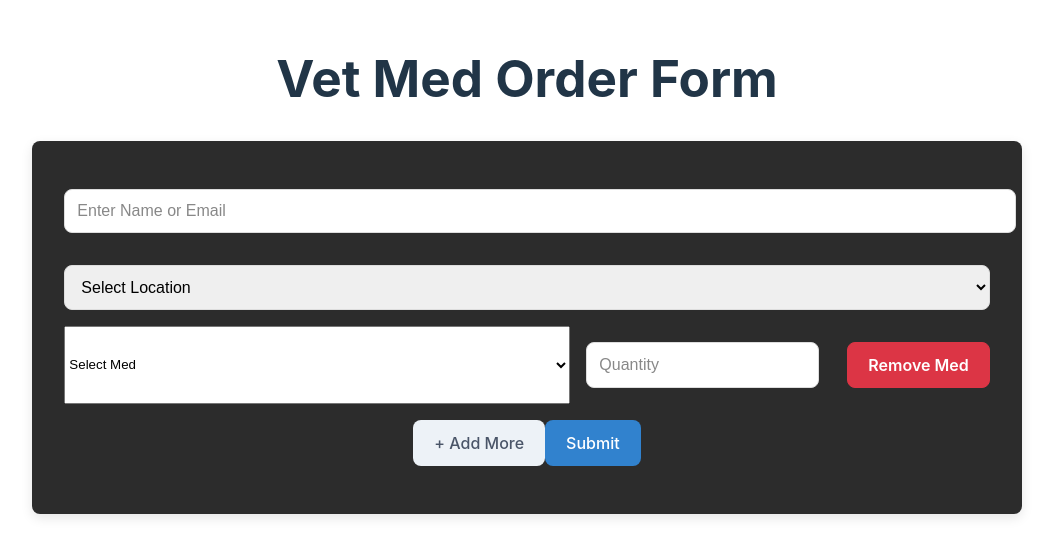
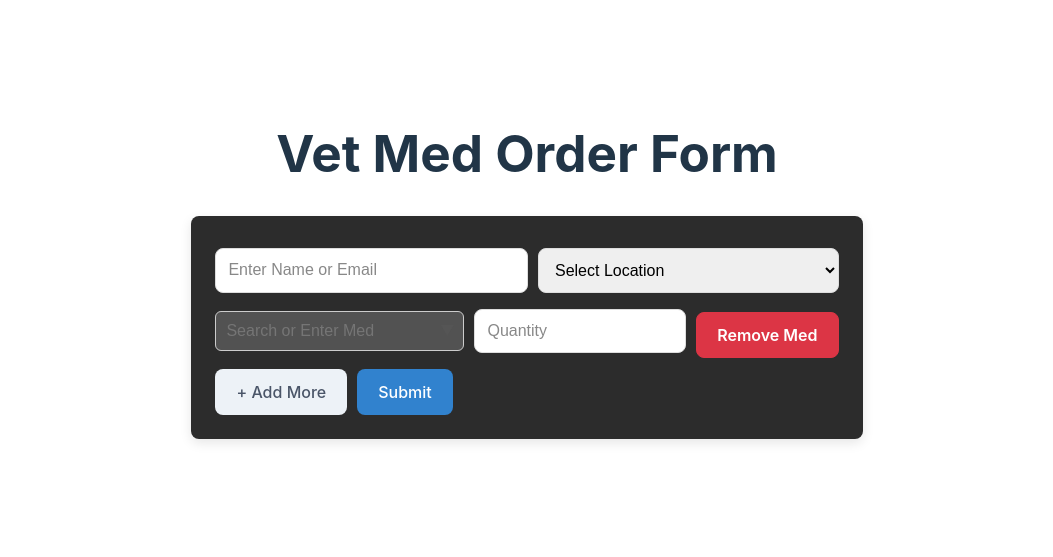
Before and after one commit to Danger0101/Vet-Med-Order-Form, a React (Vite) app: page /order-form in a window 1280 px wide. Shown: the part 119-676 px from the top of the page, without its empty margins (113-1166 px from the left). Built offline with nearby package versions, Linux system fonts and the light colour scheme.

Commit message:
Added custom input on medications
Now you can custom input medications with a dropdown for current known meds and new med outputs unknown company for custom inputs

```diff
--- a/src/components/combo.jsx
+++ b/src/components/combo.jsx
@@ -1,22 +1,67 @@
-// src/components/combo.jsx
-
-import React from "react";
+import React, { useState, useRef } from "react";
+import "../css/combobox.css"; // Import CSS
 
 export const Combobox = ({ options, value, onChange, placeholder }) => {
+  const [inputValue, setInputValue] = useState(value);
+  const [filteredOptions, setFilteredOptions] = useState([]);
+  const [showDropdown, setShowDropdown] = useState(false);
+  const dropdownRef = useRef(null);
+
+  const handleInputChange = (e) => {
+    const newValue = e.target.value;
+    setInputValue(newValue);
+
+    // Filter options based on input
+    if (newValue.trim() === "") {
+      setFilteredOptions([]);
+    } else {
+      setFilteredOptions(
+        options.filter((option) =>
+          option.toLowerCase().includes(newValue.toLowerCase())
+        )
+      );
+    }
+
+    setShowDropdown(true);
+    onChange(newValue);
+  };
+
+  const handleSelectOption = (selectedOption) => {
+    setInputValue(selectedOption);
+    setShowDropdown(false);
+    onChange(selectedOption);
+  };
+
   return (
-    <select
-      value={value}
-      onChange={(e) => onChange(e.target.value)}
-      className="border px-4 py-2 rounded-lg w-full"
-    >
-      <option value="" disabled>
-        {placeholder}
-      </option>
-      {options.map((option, index) => (
-        <option key={index} value={option}>
-          {option}
-        </option>
-      ))}
-    </select>
+    <div className="combobox-container">
+      {/* Custom Input with dropdown arrow */}
+      <div className="combobox-input-wrapper">
+        <input
+          type="text"
+          value={inputValue}
+          onChange={handleInputChange}
+          onFocus={() => setShowDropdown(true)}
+          onBlur={() => setTimeout(() => setShowDropdown(false), 150)}
+          placeholder={placeholder}
+          className="combobox-input"
+        />
+        <span className="combobox-arrow">▼</span> {/* Dropdown Arrow */}
+      </div>
+
+      {/* Dropdown Menu */}
+      {showDropdown && filteredOptions.length > 0 && (
+        <ul ref={dropdownRef} className="combobox-dropdown">
+          {filteredOptions.map((option, index) => (
+            <li
+              key={index}
+              className="combobox-option"
+              onMouseDown={() => handleSelectOption(option)}
+            >
+              {option}
+            </li>
+          ))}
+        </ul>
+      )}
+    </div>
   );
 };
--- /dev/null
+++ b/src/css/combobox.css
@@ -0,0 +1,54 @@
+/* Container for input & dropdown */
+.combobox-container {
+  position: relative;
+  width: 100%;
+}
+
+/* Input field styling */
+.combobox-input-wrapper {
+  position: relative;
+  display: flex;
+  align-items: center;
+}
+
+.combobox-input {
+  width: 100%;
+  padding: 10px;
+  padding-right: 30px; /* Space for dropdown arrow */
+  border: 1px solid #ccc;
+  border-radius: 6px;
+  font-size: 16px;
+  background-color: rgb(82, 82, 82);
+  cursor: pointer;
+}
+
+/* Dropdown arrow */
+.combobox-arrow {
+  position: absolute;
+  right: 10px;
+  color: #555;
+  font-size: 14px;
+  pointer-events: none;
+}
+
+/* Dropdown Menu */
+.combobox-dropdown {
+  position: absolute;
+  top: 100%;
+  left: 0;
+  width: 100%;
+  background: rgb(92, 92, 92);
+  border: 1px solid #ccc;
+  border-radius: 6px;
+  box-shadow: 0 4px 6px rgba(0, 0, 0, 0.1);
+  z-index: 1000;
+  max-height: 200px;
+  overflow-y: auto;
+  margin-top: 4px;
+}
+
+/* Dropdown options */
+.combobox-option {
+  padding: 10px;
+  font-size: 12px;
+}
--- a/src/css/order-form.css
+++ b/src/css/order-form.css
@@ -1,62 +1,56 @@
-/* Add a card shadow and border for depth */
+/* Ensure the form container is centered and responsive */
 .card-container {
+  max-width: 100%;
+  width: 90%;
   box-shadow: 0 4px 12px rgba(0, 0, 0, 0.1);
   border-radius: 8px;
-  padding: 2rem;
+  padding: 1.5rem;
   background-color: #2c2c2c;
-  margin-top: 2rem; /* Space above the card */
-  margin-bottom: 2rem; /* Space below the card */
+  margin: 2rem auto;
 }
 
-/* Enhanced input fields */
-.input-field {
+/* Input and combobox styling */
+.input-field,
+.combobox {
   padding: 12px;
   font-size: 1rem;
   border: 1px solid #ddd;
   border-radius: 8px;
   width: 100%;
   transition: border-color 0.2s ease;
-  margin-top: 1rem;
-  margin-bottom: 1rem;
+  margin-top: 0.5rem;
+  margin-bottom: 0.5rem;
 }
 
-.input-field:focus {
-  border-color: #3182ce; /* Focused border color */
+.input-field:focus,
+.combobox:focus {
+  border-color: #3182ce;
   outline: none;
 }
 
-.input-field::placeholder {
+.input-field::placeholder,
+.combobox::placeholder {
   color: #888;
 }
 
-/* Combobox custom styling */
-.combobox {
-  padding: 12px;
-  border: 1px solid #ddd;
-  border-radius: 8px;
-  width: 100%;
-  transition: border-color 0.2s ease;
-  margin-top: 1rem;
-  margin-bottom: 1rem;
-}
-
-.combobox:focus {
-  border-color: #3182ce; /* Focused border color */
-  outline: none;
-}
-
-/* Add spacing between the buttons and ensure hover effects */
+/* Button styles */
 .button {
   padding: 12px 20px;
   font-size: 1rem;
   border-radius: 8px;
   cursor: pointer;
   transition: background-color 0.3s ease;
-  margin-top: 1rem;
-  margin-bottom: 1rem;
+  width: 100%;
+  text-align: center;
+  margin-top: 0.5rem;
 }
 
-.button:hover {
+.button.primary {
+  background-color: #3182ce;
+  color: white;
+}
+
+.button.primary:hover {
   background-color: #2b6cb0;
 }
 
@@ -69,48 +63,51 @@
   background-color: #e2e8f0;
 }
 
-.button.primary {
-  background-color: #3182ce;
+/* Remove button */
+.remove-button {
+  background-color: #dc3545;
   color: white;
-}
-
-.button.primary:hover {
-  background-color: #2b6cb0;
-}
-
-/* Custom red Remove button - Bootstrap-like */
-.remove-button {
-  background-color: #dc3545; /* Bootstrap red background */
-  color: white;
-  border: 1px solid #dc3545; /* Matching border */
-  font-weight: 600; /* Make text bold */
-  text-align: center;
+  border: 1px solid #dc3545;
+  font-weight: 600;
+  width: 100%;
 }
 
 .remove-button:hover {
-  background-color: #c82333; /* Darker red on hover */
-  border-color: #bd2130; /* Darker border color on hover */
+  background-color: #c82333;
+  border-color: #bd2130;
 }
 
-.remove-button:focus {
-  outline: none;
-}
-
-/* Add spacing between form elements */
+/* Form layout fixes */
 .form-container {
   display: flex;
   flex-direction: column;
-  gap: 16px;
+  gap: 10px;
 }
 
+/* Fix Name/Email & Location dropdown on small screens */
+.flex {
+  display: flex;
+  flex-direction: column;
+  gap: 10px;
+}
+
+/* Make order inputs stack for better mobile layout */
 @media (min-width: 640px) {
   .form-container {
     flex-direction: row;
+    align-items: center;
   }
 
   .form-container .input-field,
   .form-container .combobox {
     flex: 1;
-    margin-right: 12px;
+  }
+
+  .flex {
+    flex-direction: row;
+  }
+
+  .button {
+    width: auto;
   }
 }
--- a/src/pages/Order_Form.jsx
+++ b/src/pages/Order_Form.jsx
@@ -131,19 +131,20 @@ export default function VetMedOrderForm() {
 
             {orders.map((order, index) => (
               <div key={index} className="form-container mb-4">
+                <div>
                 <Combobox
                 name={`med-${index}`}
-                  options={filteredMedOptions.map((item) => item.med)}
-                  placeholder="Select Med"
+                options={medOptions.map((item) => item.med)} // Pass med names only
+                placeholder="Search or Enter Med"
                 value={order.med}
                 onChange={(value) => {
                   const selectedMed = medOptions.find((item) => item.med === value);
                   handleOrderChange(index, "med", value);
-                    handleOrderChange(index, "company", selectedMed ? selectedMed.company : "");
+                  handleOrderChange(index, "company", selectedMed ? selectedMed.company : "Unknown");
                 }}
-                  onInputChange={(e) => setSearchTerm(e.target.value)}
                 className="combobox"
                 />
+                </div>
                 <Input
                   type="number"
                   name={`quantity-${index}`}
```
Lines whose indentation alone changed are shown as unchanged.
